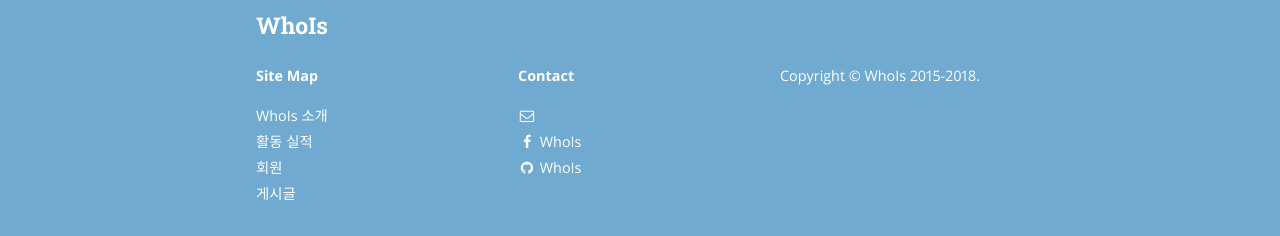
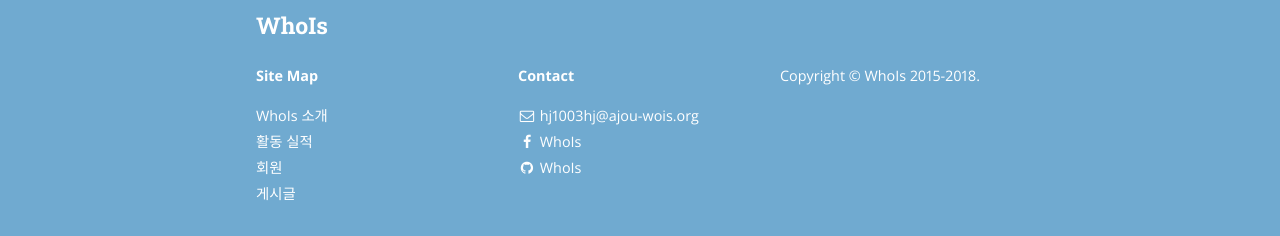
Before and after one commit to ajou-whois/ajou-whois.github.io, a Jekyll site: the page built from index.html, in a window 1280 px wide. Shown: the part 1152-1388 px from the top of the page. Built offline with Jekyll 4.4.1, drawn with Linux system fonts in a browser that asks for light colours; nearby versions of some CDN libraries; the list of posts is cut into pages by our own code; part of the change alters nothing that is shown.

Commit message:
Update Config

```diff
--- a/_config.yml
+++ b/_config.yml
@@ -11,7 +11,7 @@ exclude:
 # Site settings
 title: WhoIs
 subtitle: "아주대학교 정보보안소학회 WhoIs"
-# mail: hj1003hj@ajou-wois.org
+email: hj1003hj@ajou-wois.org
 name: WhoIs
 description: >
   아주대학교 정보보안소학회 WhoIs 블로그
```
